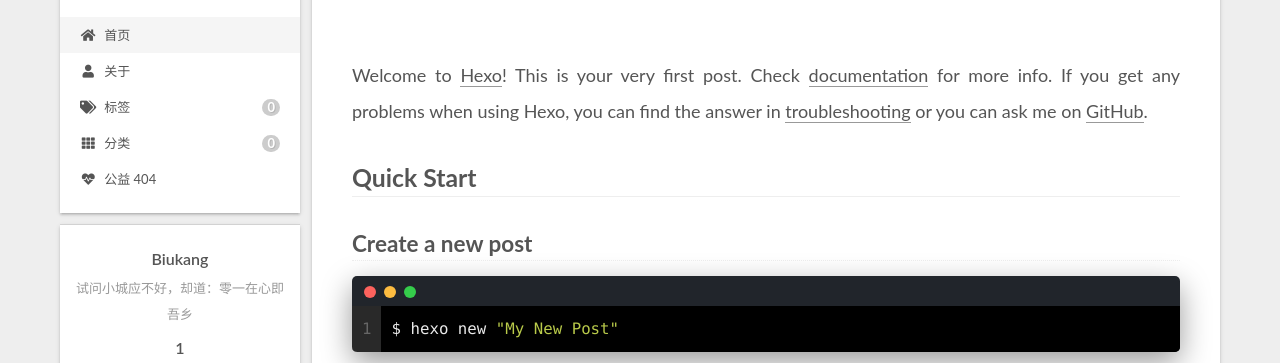
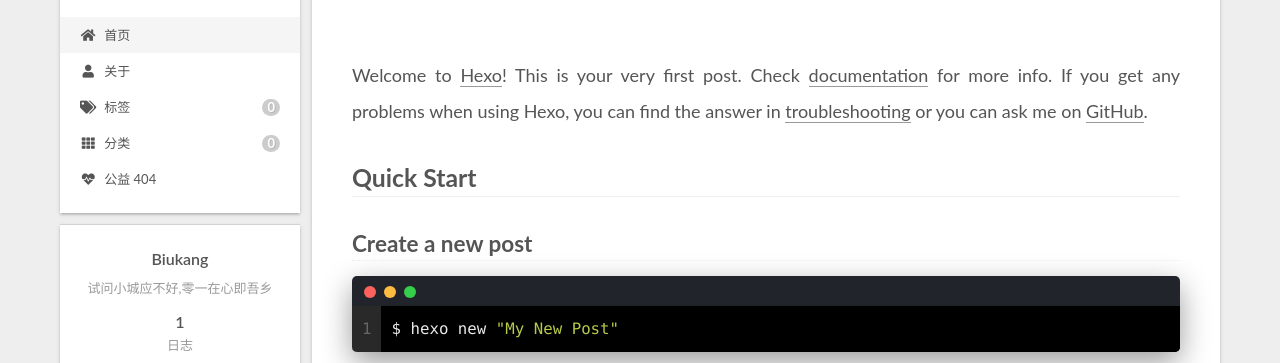
Before and after one commit to Biukang/biukang.github.io, a plain HTML site: page index.html in a window 1280 px wide. Shown: the part 117-480 px from the top of the page. Drawn offline with Linux system fonts and the light colour scheme; no server answers.

Commit message:
Site updated: 2021-03-21 02:14:49

```diff
--- a/index.html
+++ b/index.html
@@ -20,12 +20,12 @@
     var CONFIG = {"hostname":"biukang.site","root":"/","scheme":"Gemini","version":"7.8.0","exturl":false,"sidebar":{"position":"left","display":"post","padding":18,"offset":12,"onmobile":false},"copycode":{"enable":true,"show_result":true,"style":"mac"},"back2top":{"enable":true,"sidebar":false,"scrollpercent":false},"bookmark":{"enable":false,"color":"#222","save":"auto"},"fancybox":false,"mediumzoom":false,"lazyload":false,"pangu":false,"comments":{"style":"tabs","active":null,"storage":true,"lazyload":false,"nav":null},"algolia":{"hits":{"per_page":10},"labels":{"input_placeholder":"Search for Posts","hits_empty":"We didn't find any results for the search: ${query}","hits_stats":"${hits} results found in ${time} ms"}},"localsearch":{"enable":false,"trigger":"auto","top_n_per_article":1,"unescape":false,"preload":false},"motion":{"enable":true,"async":false,"transition":{"post_block":"fadeIn","post_header":"slideDownIn","post_body":"slideDownIn","coll_header":"slideLeftIn","sidebar":"slideUpIn"}}};
   </script>
 
-  <meta name="description" content="试问小城应不好，却道：零一在心即吾乡">
+  <meta name="description" content="试问小城应不好,零一在心即吾乡">
 <meta property="og:type" content="website">
 <meta property="og:title" content="小城码匠">
 <meta property="og:url" content="https://biukang.site/index.html">
 <meta property="og:site_name" content="小城码匠">
-<meta property="og:description" content="试问小城应不好，却道：零一在心即吾乡">
+<meta property="og:description" content="试问小城应不好,零一在心即吾乡">
 <meta property="og:locale" content="zh_CN">
 <meta property="article:author" content="Biukang">
 <meta name="twitter:card" content="summary">
@@ -170,7 +170,7 @@
     <span hidden itemprop="author" itemscope itemtype="http://schema.org/Person">
       <meta itemprop="image" content="/images/avatar.gif">
       <meta itemprop="name" content="Biukang">
-      <meta itemprop="description" content="试问小城应不好，却道：零一在心即吾乡">
+      <meta itemprop="description" content="试问小城应不好,零一在心即吾乡">
     </span>
 
     <span hidden itemprop="publisher" itemscope itemtype="http://schema.org/Organization">
@@ -290,7 +290,7 @@
       <div class="site-overview-wrap sidebar-panel">
         <div class="site-author motion-element" itemprop="author" itemscope itemtype="http://schema.org/Person">
   <p class="site-author-name" itemprop="name">Biukang</p>
-  <div class="site-description" itemprop="description">试问小城应不好，却道：零一在心即吾乡</div>
+  <div class="site-description" itemprop="description">试问小城应不好,零一在心即吾乡</div>
 </div>
 <div class="site-state-wrap motion-element">
   <nav class="site-state">
```
Also changed, not shown: 2021/03/20/hello-world/index.html (+2 -2 lines), archives/2021/03/index.html (+3 -3 lines), archives/2021/index.html (+3 -3 lines), archives/index.html (+3 -3 lines).
